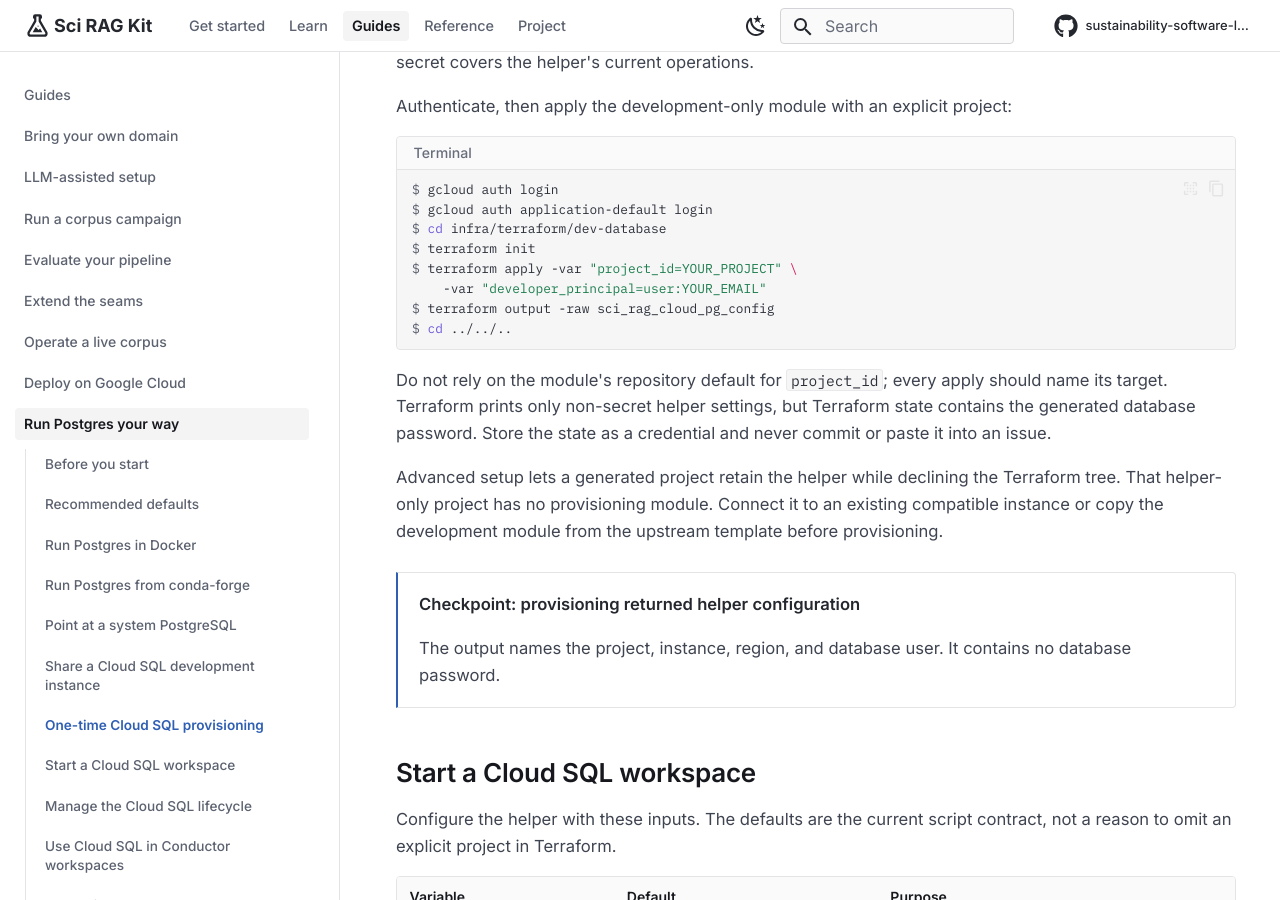
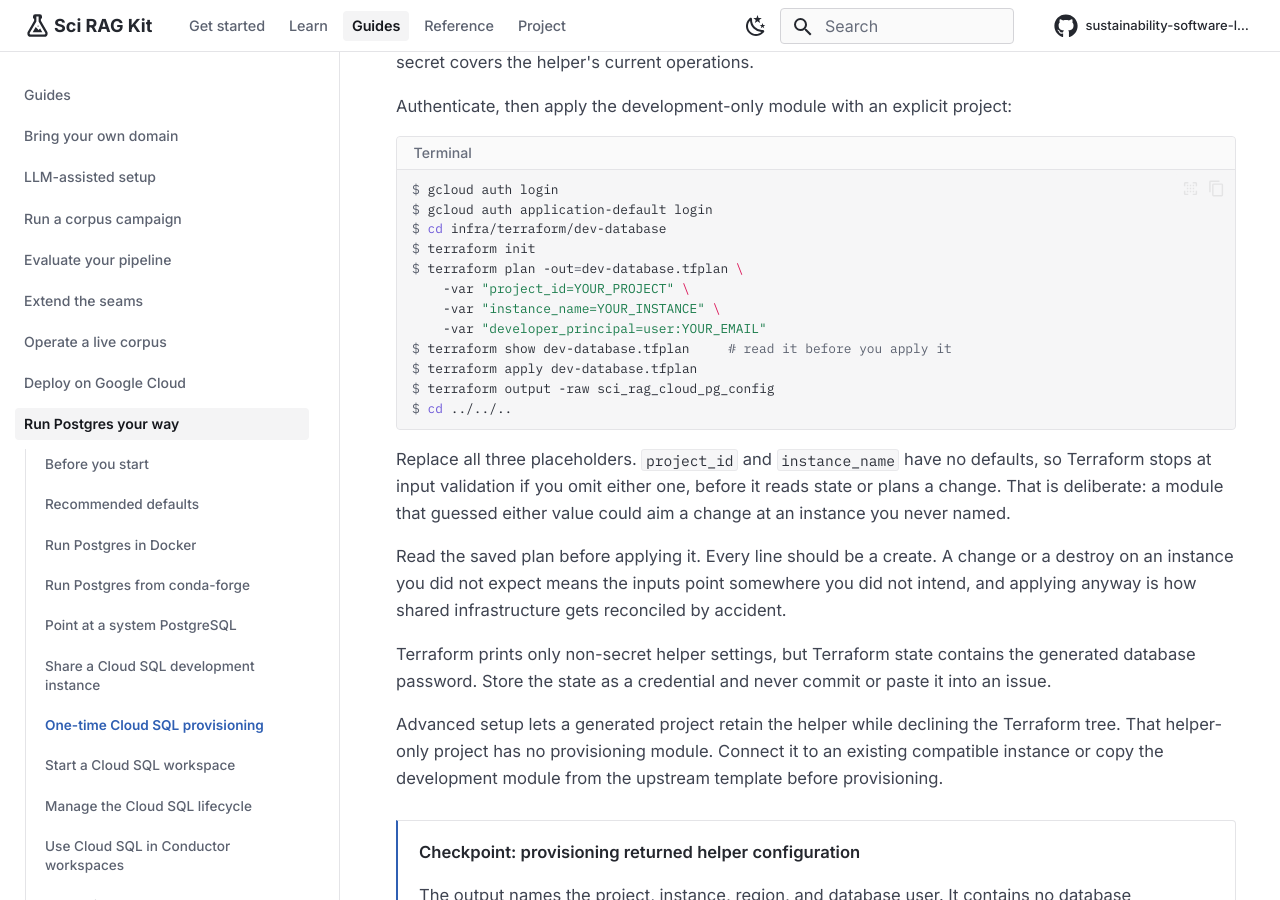
Before and after one commit to sustainability-software-lab/sci-rag-kit, an MkDocs documentation site: the page built from docs/run-postgres.md, in a window 1280 px wide and 900 px high, scrolled down 3555 px. Built offline with MkDocs 1.6.1 and Material for MkDocs 9.7.7, drawn with Linux system fonts in a browser that asks for light colours; nearby versions of some CDN libraries; library files that are not in the unit come from our copies.

Commit message:
fix(terraform): remove internal Cloud SQL defaults
The public dev-database module defaulted project_id to the maintainer's
Google Cloud project and instance_name to the live shared development
instance. A reader who followed the module without both overrides planned
mutations against infrastructure they never named. The audit completed
safely only because it passed both overrides and inspected the saved plan as
create-only before applying it.

Both are now required inputs with no default. Terraform stops at input
validation, before it reads state or plans anything:

  Error: No value for required variable
  The root module input variable "project_id" is not set, and has no default
  Error: No value for required variable
  The root module input variable "instance_name" is not set, and has no
  default

Each also validates its format, so a typo gets a sentence rather than a
provider error later:

  Error: Invalid value for variable
  project_id must be a Google Cloud project id, for example my-team-dev-1234.

Region, tier, and database user keep their defaults. They are development
cost and shape choices, and none of them can point a change at somebody
else's instance.

The old guard asserted the internal defaults were present. It is inverted
into a check that no tracked Terraform file names either identifier, which
also covers a generated project's Terraform tree because that tree is copied
from these files. The terraform CI job now runs the refusal itself, so the
proof comes from Terraform rather than from string matching.

docs/run-postgres.md gains the saved-plan review step and a third placeholder
to replace. ADR 0009's description of what the module hardcodes follows the
module; its decision to share one instance is unchanged.

scripts/cloud_postgres.py carries the same two identifiers as DEFAULT_PROJECT
and DEFAULT_INSTANCE. That is a different surface needing a different fix,
tracked separately so both changes stay independently revertible.

Refs #171

````diff
--- a/docs/run-postgres.md
+++ b/docs/run-postgres.md
@@ -151,16 +151,29 @@ $ gcloud auth login
 $ gcloud auth application-default login
 $ cd infra/terraform/dev-database
 $ terraform init
-$ terraform apply -var "project_id=YOUR_PROJECT" \
+$ terraform plan -out=dev-database.tfplan \
+    -var "project_id=YOUR_PROJECT" \
+    -var "instance_name=YOUR_INSTANCE" \
     -var "developer_principal=user:YOUR_EMAIL"
+$ terraform show dev-database.tfplan     # read it before you apply it
+$ terraform apply dev-database.tfplan
 $ terraform output -raw sci_rag_cloud_pg_config
 $ cd ../../..
 ```
 
-Do not rely on the module's repository default for `project_id`; every apply
-should name its target. Terraform prints only non-secret helper settings, but
-Terraform state contains the generated database password. Store the state as a
-credential and never commit or paste it into an issue.
+Replace all three placeholders. `project_id` and `instance_name` have no
+defaults, so Terraform stops at input validation if you omit either one,
+before it reads state or plans a change. That is deliberate: a module that
+guessed either value could aim a change at an instance you never named.
+
+Read the saved plan before applying it. Every line should be a create. A
+change or a destroy on an instance you did not expect means the inputs point
+somewhere you did not intend, and applying anyway is how shared infrastructure
+gets reconciled by accident.
+
+Terraform prints only non-secret helper settings, but Terraform state contains
+the generated database password. Store the state as a credential and never
+commit or paste it into an issue.
 
 Advanced setup lets a generated project retain the helper while declining the
 Terraform tree. That helper-only project has no provisioning module. Connect it
````
Also changed, not shown: docs/adr/0009-cloud-dev-database.md (+7 -5 lines), 3 other files.
